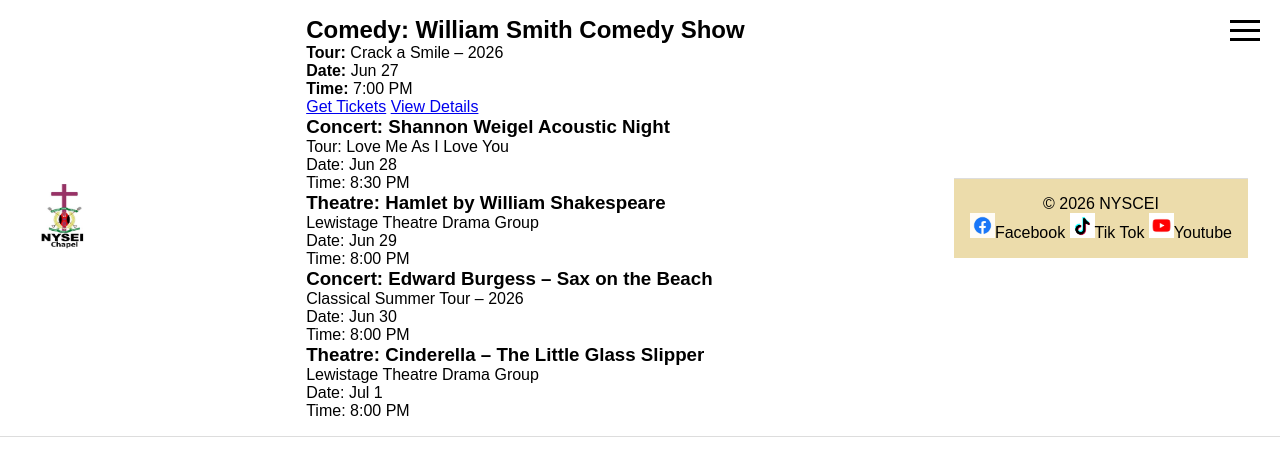
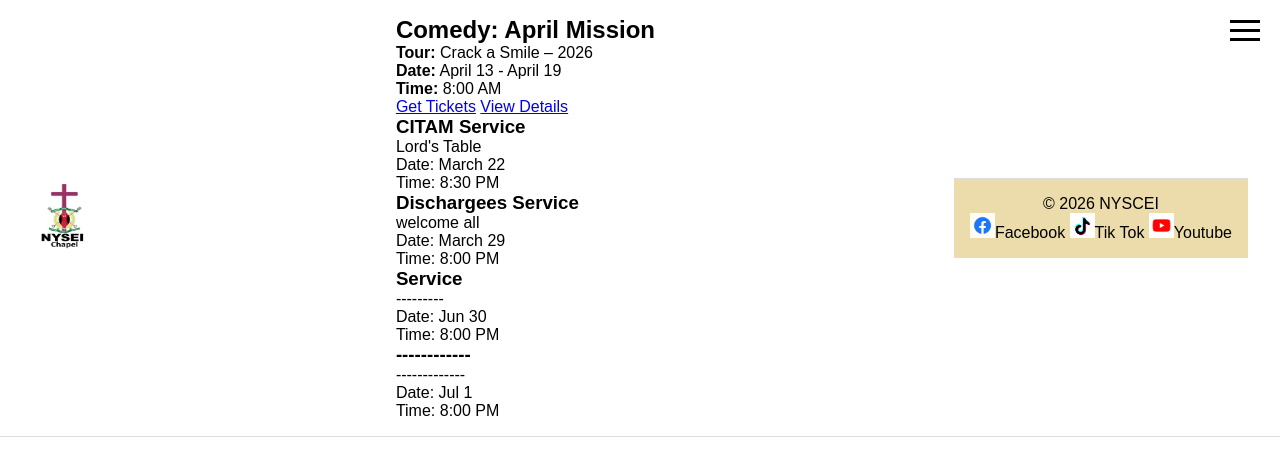
Before and after one commit to cyrillidede/nyscei, a Django app: page /activities/ in a window 1280 px wide. Shown: the top 476 px of the page. Run offline with Django 5.2, Linux system fonts and the light colour scheme.

Commit message:
Update activities.html

```diff
--- a/templates/activities.html
+++ b/templates/activities.html
@@ -41,10 +41,10 @@
   <div class="container">
     <!-- Featured Event -->
     <section class="featured">
-      <h2>Comedy: William Smith Comedy Show</h2>
+      <h2>Comedy: April Mission</h2>
       <p><strong>Tour:</strong> Crack a Smile – 2026</p>
-      <p><strong>Date:</strong> Jun 27</p>
-      <p><strong>Time:</strong> 7:00 PM</p>
+      <p><strong>Date:</strong> April 13 - April 19</p>
+      <p><strong>Time:</strong> 8:00 AM</p>
       <div class="btn-group">
         <a href="#" class="btn btn-primary">Get Tickets</a>
         <a href="#" class="btn btn-secondary">View Details</a>
@@ -54,26 +54,26 @@
     <!-- Upcoming Events -->
     <section class="events">
       <div class="event-card">
-        <h3>Concert: Shannon Weigel Acoustic Night</h3>
-        <p>Tour: Love Me As I Love You</p>
-        <p>Date: Jun 28</p>
+        <h3>CITAM Service</h3>
+        <p>Lord's Table</p>
+        <p>Date: March 22</p>
         <p>Time: 8:30 PM</p>
       </div>
       <div class="event-card">
-        <h3>Theatre: Hamlet by William Shakespeare</h3>
-        <p>Lewistage Theatre Drama Group</p>
-        <p>Date: Jun 29</p>
+        <h3>Dischargees Service</h3>
+        <p>welcome all</p>
+        <p>Date: March 29</p>
         <p>Time: 8:00 PM</p>
       </div>
       <div class="event-card">
-        <h3>Concert: Edward Burgess – Sax on the Beach</h3>
-        <p>Classical Summer Tour – 2026</p>
+        <h3>Service</h3>
+        <p>---------</p>
         <p>Date: Jun 30</p>
         <p>Time: 8:00 PM</p>
       </div>
       <div class="event-card">
-        <h3>Theatre: Cinderella – The Little Glass Slipper</h3>
-        <p>Lewistage Theatre Drama Group</p>
+        <h3>------------</h3>
+        <p>-------------</p>
         <p>Date: Jul 1</p>
         <p>Time: 8:00 PM</p>
       </div>
```
